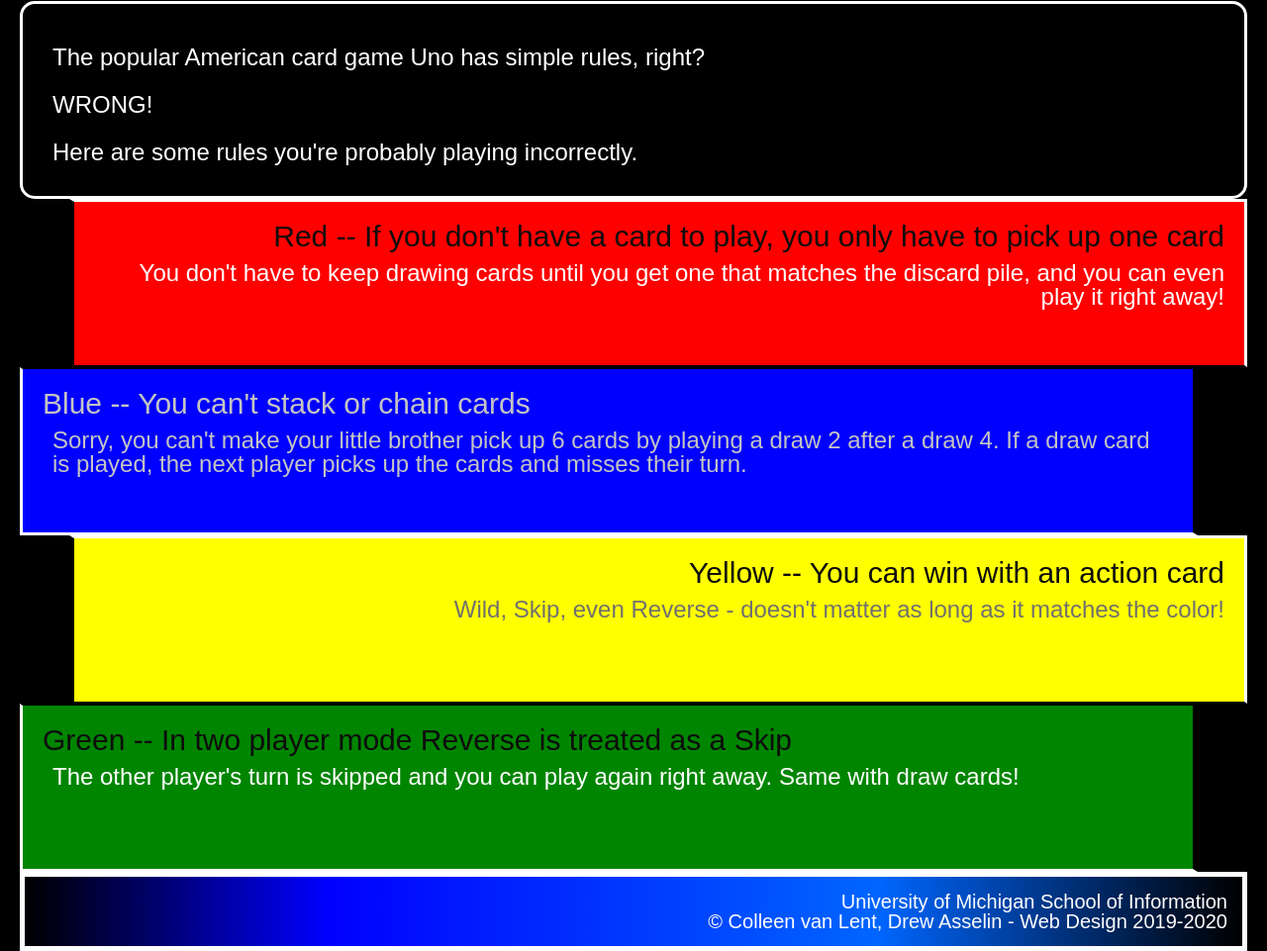
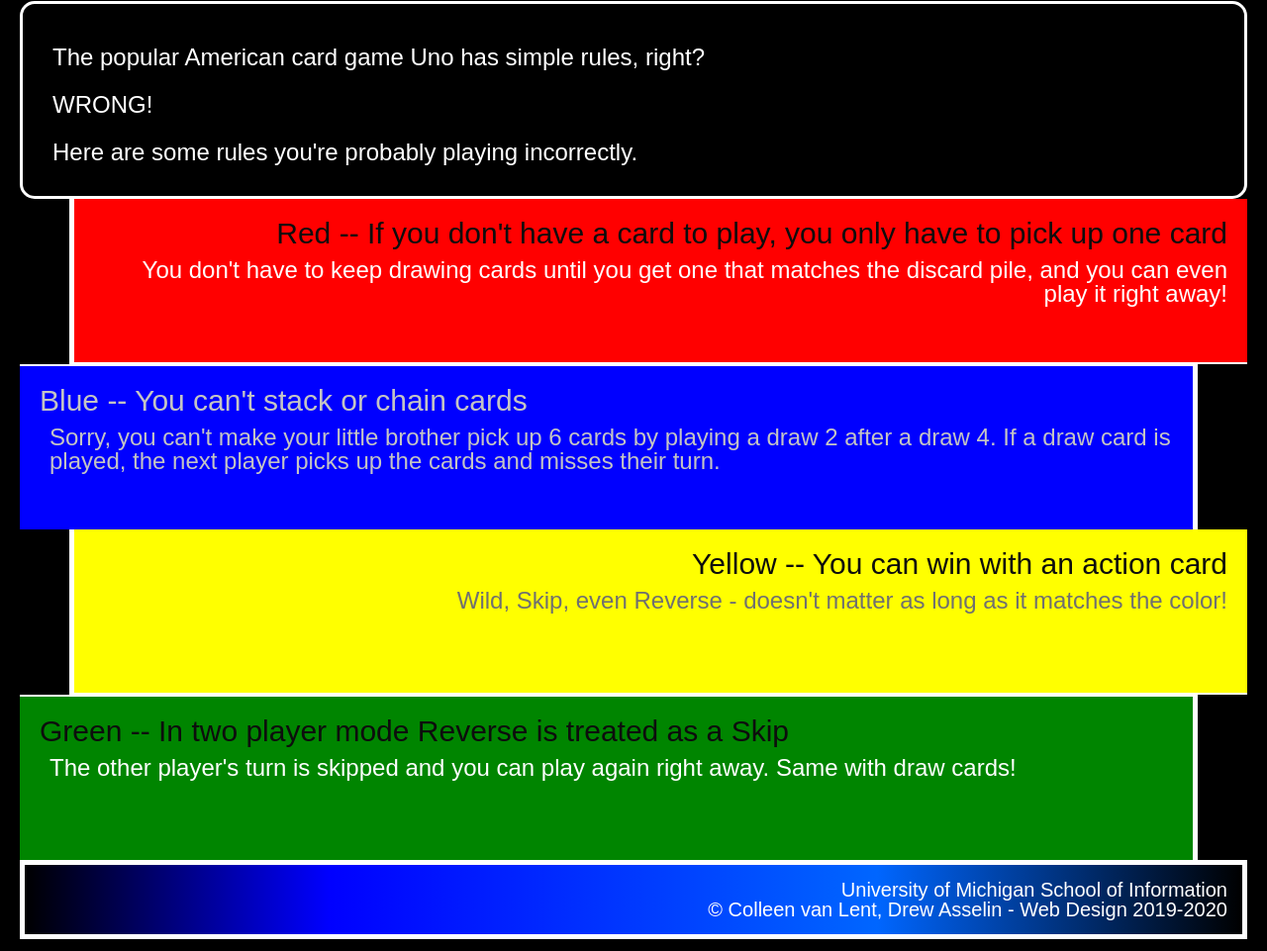
Before and after one commit to Qearl11/hw2-2024, a plain HTML site: page index.html in a window 1280 px wide. Shown: the part 327-1288 px from the top of the page at 99% size. Drawn offline with Linux system fonts and the light colour scheme.

Commit message:
Update style.css

```diff
--- a/css/style.css
+++ b/css/style.css
@@ -45,16 +45,20 @@
     background-color: #FF0000;
     text-align: right;
     margin-left: 50px;
-    border-bottom: 2px solid #000000;
-    border-left: 5px solid #000000;
+    border-top: 0;
+    border-right: 0;
+    border-bottom: 2px solid #FFFFFF;
+    border-left: 5px solid #FFFFFF;
 }
 
 div.blue {
     background-color: #0000FF;
     text-align: left;
     margin-right: 50px;
-    border-top: 2px solid #000000;
-    border-right: 5px solid #000000;
+    border-top: 2px solid #FFFFFF;
+    border-bottom: 0;
+    border-right: 5px solid #FFFFFF;
+    border-left: 0;
     color: #C4C4C4;
 }
 
@@ -66,11 +70,13 @@
     background-color: #FFFF00;
     text-align: right;
     margin-left: 50px;
-    border-bottom: 2px solid #000000;
-    border-left: 5px solid #000000;
+    border-top: 0;
+    border-right: 0;
+    border-bottom: 2px solid #FFFFFF;
+    border-left: 5px solid #FFFFFF;
 }
 
-.yellow p {
+div.yellow p {
     color: #707070;
 }
 
@@ -78,8 +84,10 @@
     background-color: #008500;
     text-align: left;
     margin-right: 50px;
-    border-top: 2px solid #000000;
-    border-right: 5px solid #000000;
+    border-top: 2px solid #FFFFFF;
+    border-right: 5px solid #FFFFFF;
+    border-bottom: 0;
+    border-left: 0;
 }
 
 footer {
```
